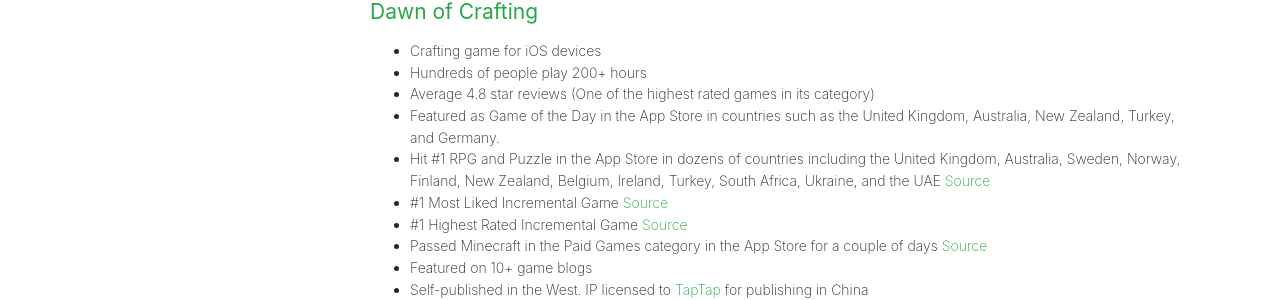
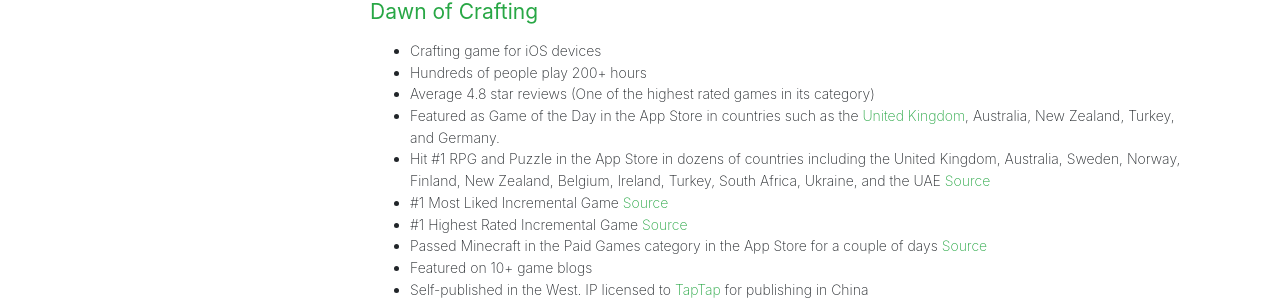
Before and after one commit to Esqarrouth/goktugyil.github.io, a Jekyll site: the page built from _pages/about.md, in a window 1280 px wide and 900 px high, scrolled down 1004 px. Shown: the part 153-453 px from the top of the window. Built offline with Jekyll 4.4.1, drawn with Linux system fonts in a browser that asks for light colours; our own code applies the rules of GitHub Pages for plain Markdown files; part of the change alters nothing that is shown.

Commit message:
Link Game of the Day UK feature image (#4)

```diff
--- a/_pages/about.md
+++ b/_pages/about.md
@@ -49,7 +49,7 @@ We’ve worked on various projects in the cryptocurrency space. These include:
 - Crafting game for iOS devices
 - Hundreds of people play 200+ hours
 - Average 4.8 star reviews (One of the highest rated games in its category)
-- Featured as Game of the Day in the App Store in countries such as the United Kingdom, Australia, New Zealand, Turkey, and Germany.
+- Featured as Game of the Day in the App Store in countries such as the <a href="{{ site.baseurl }}/theme/img/dawn-of-crafting-game-of-the-day-uk.png">United Kingdom</a>, Australia, New Zealand, Turkey, and Germany.
 - Hit #1 RPG and Puzzle in the App Store in dozens of countries including the United Kingdom, Australia, Sweden, Norway, Finland, New Zealand, Belgium, Ireland, Turkey, South Africa, Ukraine, and the UAE <a href="https://web.archive.org/web/20220216041150/https://www.appannie.com/en/apps/ios/top/">Source</a>
 - \#1 Most Liked Incremental Game <a href="http://incrementalgame.com/">Source</a>
 - \#1 Highest Rated Incremental Game <a href="https://web.archive.org/web/20250819181305/https://plaza.dsolver.ca/games">Source</a>
```
Also changed, not shown: theme/img/dawn-of-crafting-game-of-the-day-uk.png (added).
